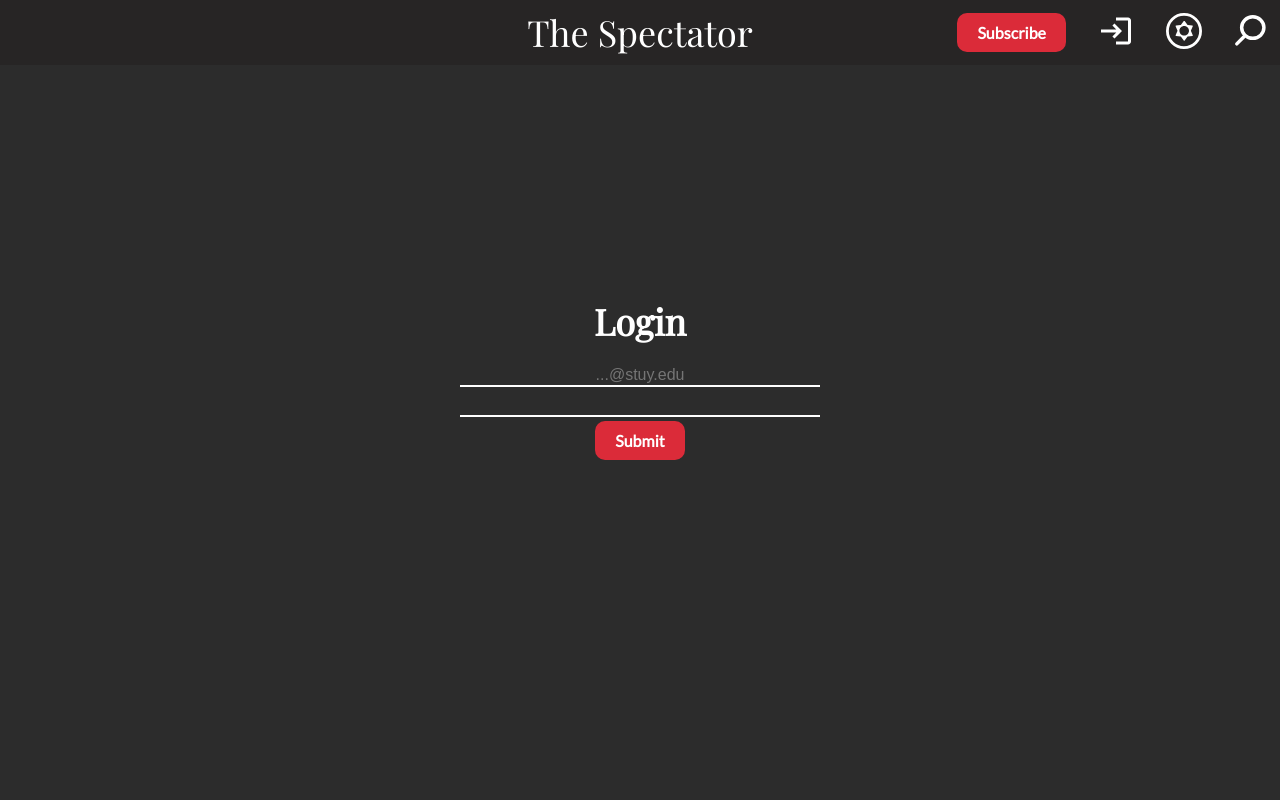
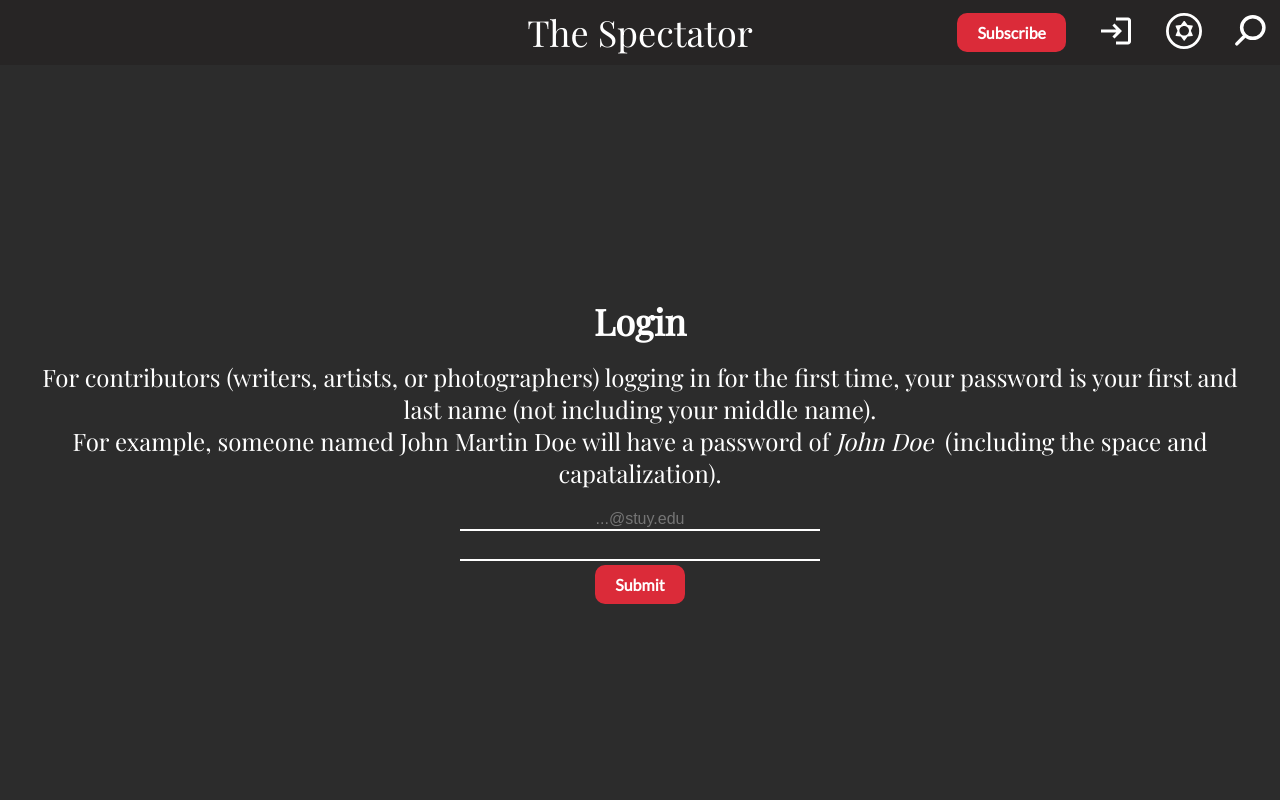
Before and after one commit to stuyspec/stuyspec-rewrite, a Next.js app: page /login in a window 1280 px wide. Shown: the top 800 px of the page. Built offline with nearby package versions, Linux system fonts and the light colour scheme.

Commit message:
Make logging in for the first time easier

```diff
--- a/pages/login.tsx
+++ b/pages/login.tsx
@@ -40,6 +40,19 @@ const Login = (props: defaultProps) => {
 
 			<main id={styles.container}>
 				<h1 id={styles.heading}>Login</h1>
+				<div id={styles.login_help}>
+					<p>
+						For contributors (writers, artists, or photographers)
+						logging in for the first time, your password is your
+						first and last name (not including your middle name).
+					</p>
+					<p>
+						For example, someone named John Martin Doe will have a
+						password of <i>John Doe</i>&nbsp;&nbsp;(including the
+						space and capatalization).
+					</p>
+				</div>
+
 				<form onSubmit={handleFormSubmit}>
 					<input
 						onChange={(e) => {
--- a/styles/Login.module.css
+++ b/styles/Login.module.css
@@ -42,3 +42,7 @@
 .button:hover {
 	background-color: rgb(160, 42, 26);
 }
+
+#login_help {
+	font-size: 1.5rem;
+}
```
